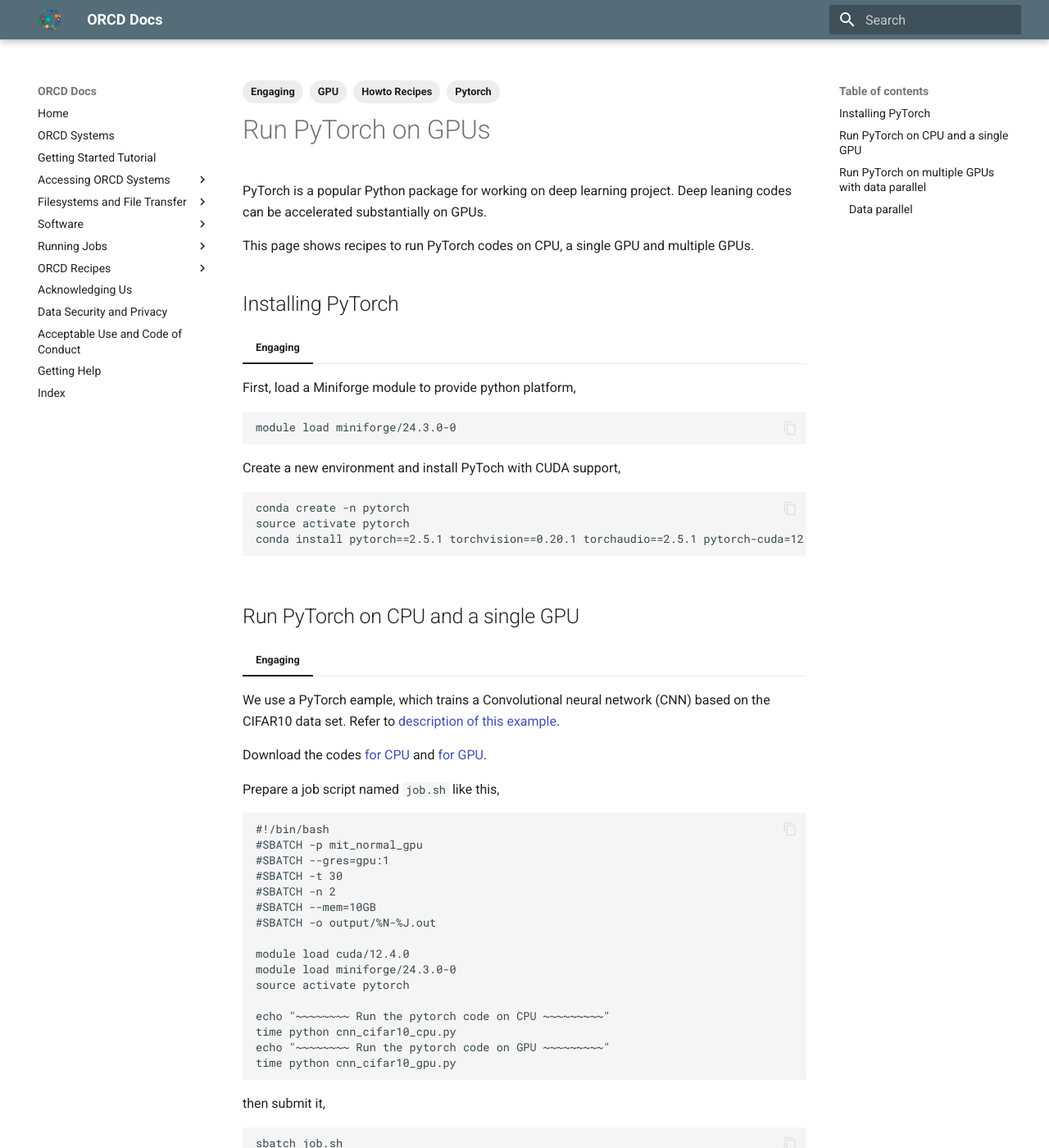
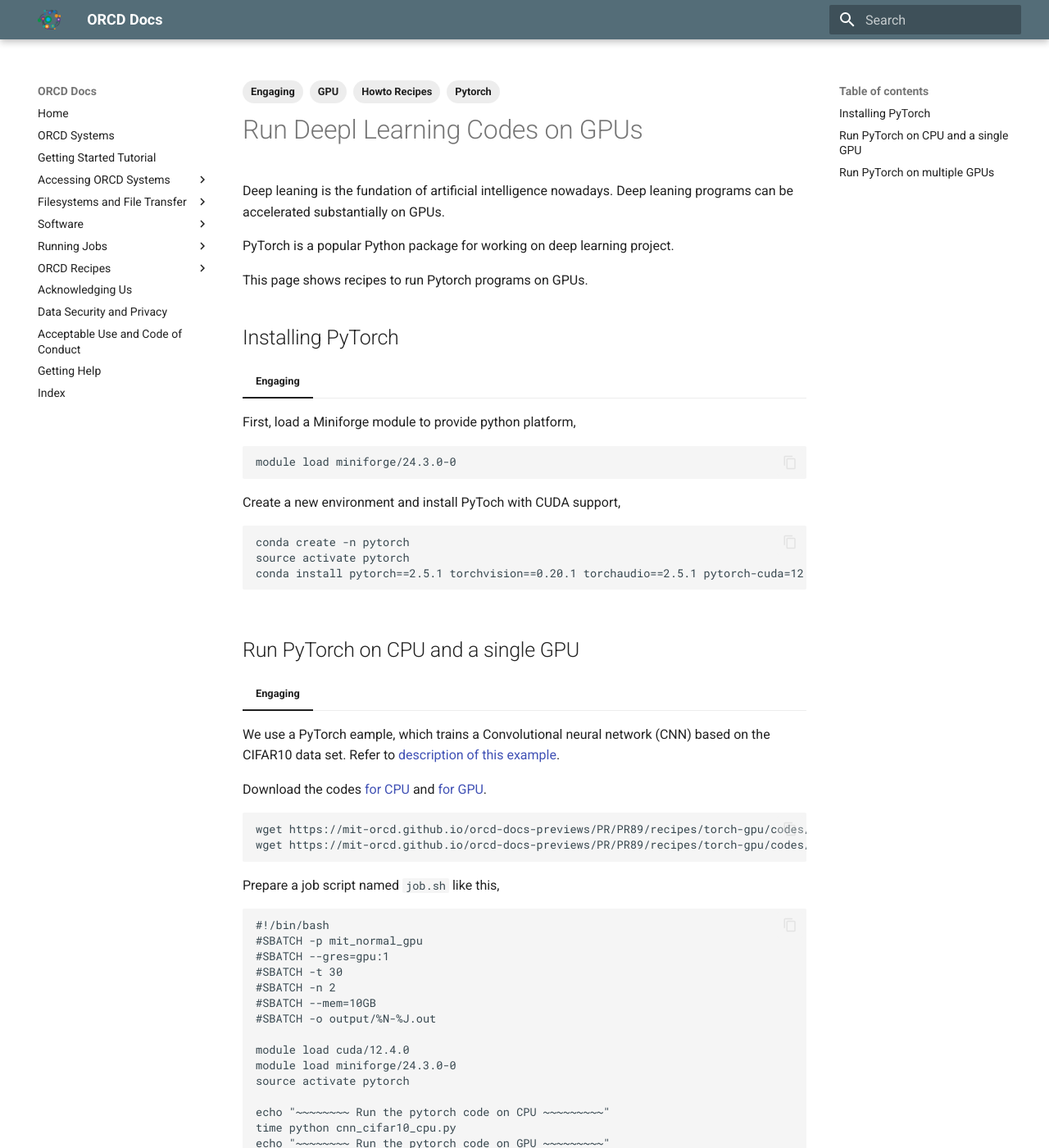
Before and after one commit to mit-orcd/orcd-docs-edit, an MkDocs documentation site: the page built from docs/recipes/torch-gpu.md, in a window 1280 px wide and 1400 px high. Shown: the whole window at 82% size. Built offline with MkDocs 1.6.1 and Material for MkDocs 9.7.7, drawn with Linux system fonts in a browser that asks for light colours; some of the changed text lies outside the part shown.

Commit message:
torch-gpu

````diff
--- a/docs/recipes/torch-gpu/torch-1gpu.md
+++ b/docs/recipes/torch-gpu.md
@@ -6,11 +6,13 @@
  - Howto Recipes
 ---
 
-# Run PyTorch on GPUs
+# Run Deepl Learning Codes on GPUs
 
-PyTorch is a popular Python package for working on deep learning project. Deep leaning codes can be accelerated substantially on GPUs.
+ Deep leaning is the fundation of artificial intelligence nowadays. Deep leaning programs can be accelerated substantially on GPUs.
 
-This page shows recipes to run PyTorch codes on CPU, a single GPU and multiple GPUs.
+PyTorch is a popular Python package for working on deep learning project.
+
+This page shows recipes to run Pytorch programs on GPUs.
 
 
 ## Installing PyTorch
@@ -35,6 +37,10 @@
      We use a PyTorch eample, which trains a Convolutional neural network (CNN) based on the CIFAR10 data set. Refer to [description of this example](https://pytorch.org/tutorials/beginner/blitz/cifar10_tutorial.html).
 
      Download the codes [for CPU](./codes/cnn_cifar10_cpu.py) and [for GPU](./codes/cnn_cifar10_gpu.py).
+     ```
+     wget https://mit-orcd.github.io/orcd-docs-previews/PR/PR89/recipes/torch-gpu/codes/cnn_cifar10_cpu.py
+     wget https://mit-orcd.github.io/orcd-docs-previews/PR/PR89/recipes/torch-gpu/codes/cnn_cifar10_gpu.py
+     ```
 
      Prepare a job script named `job.sh` like this,
      ```
@@ -71,10 +77,11 @@
      ```
      and check if the program runs on a GPU with the `nvtop` command.
 
-## Run PyTorch on multiple GPUs with data parallel
 
-There are defferent schemes on
+## Run PyTorch on multiple GPUs
 
-### Data parallel
 === "Engaging"
+
+    The PyTorch
+
     test.
````
Also changed, not shown: docs/recipes/torch-gpu/torch-multi-gpu.md (deleted, +0 -24 lines), docs/recipes/torch-gpu/torch-multi-node.md (deleted, +0 -24 lines), docs/recipes/scripts/torch-gpu/alexnet.py (renamed from docs/recipes/torch-gpu/codes/alexnet.py), docs/recipes/scripts/torch-gpu/cnn_cifar10_cpu.py (renamed from docs/recipes/torch-gpu/codes/cnn_cifar10_cpu.py), docs/recipes/scripts/torch-gpu/cnn_cifar10_gpu.py (renamed from docs/recipes/torch-gpu/codes/cnn_cifar10_gpu.py), docs/recipes/scripts/torch-gpu/datautils.py (renamed from docs/recipes/torch-gpu/codes/datautils.py), docs/recipes/scripts/torch-gpu/fsdp_tp_example.py (renamed from docs/recipes/torch-gpu/codes/fsdp_tp_example.py), docs/recipes/scripts/torch-gpu/llama2_model.py (renamed from docs/recipes/torch-gpu/codes/llama2_model.py), docs/recipes/scripts/torch-gpu/log_utils.py (renamed from docs/recipes/torch-gpu/codes/log_utils.py), docs/recipes/scripts/torch-gpu/multigpu.py (renamed from docs/recipes/torch-gpu/codes/multigpu.py), docs/recipes/scripts/torch-gpu/train.py (renamed from docs/recipes/torch-gpu/codes/train.py).
